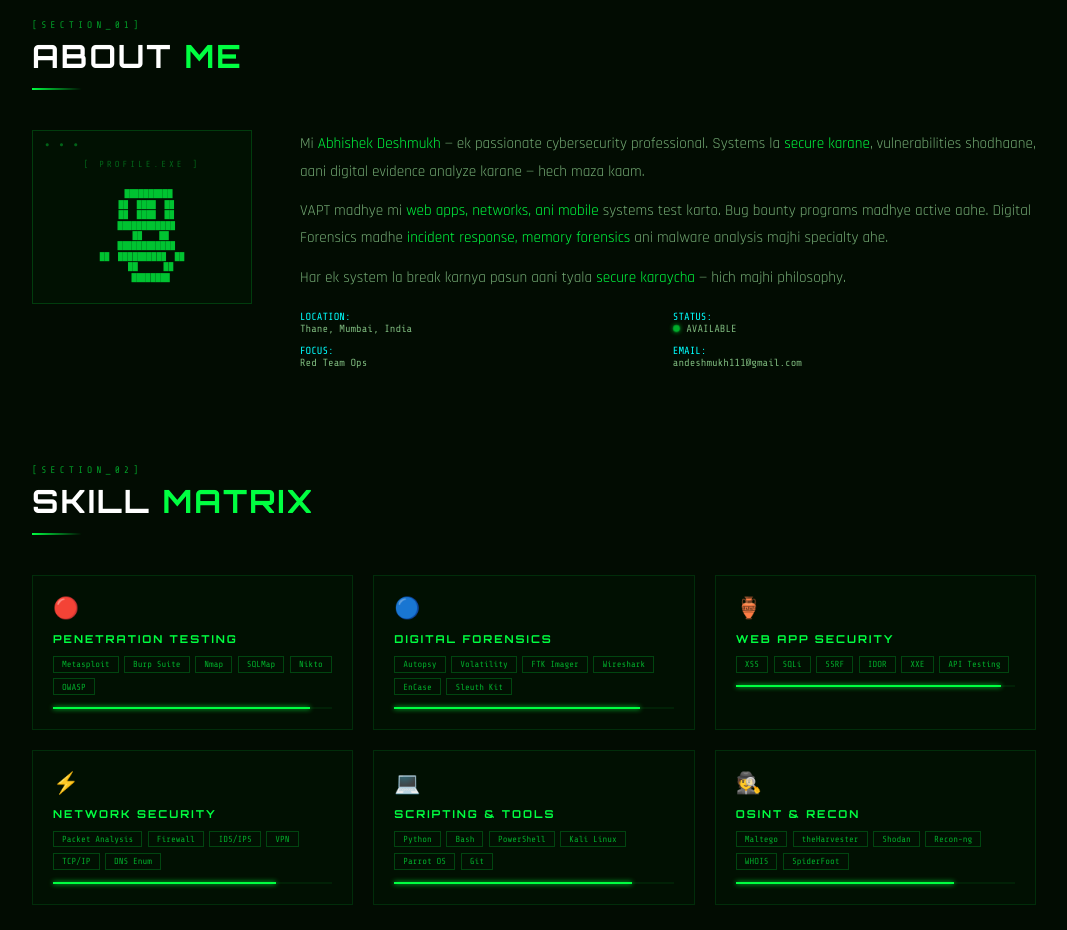
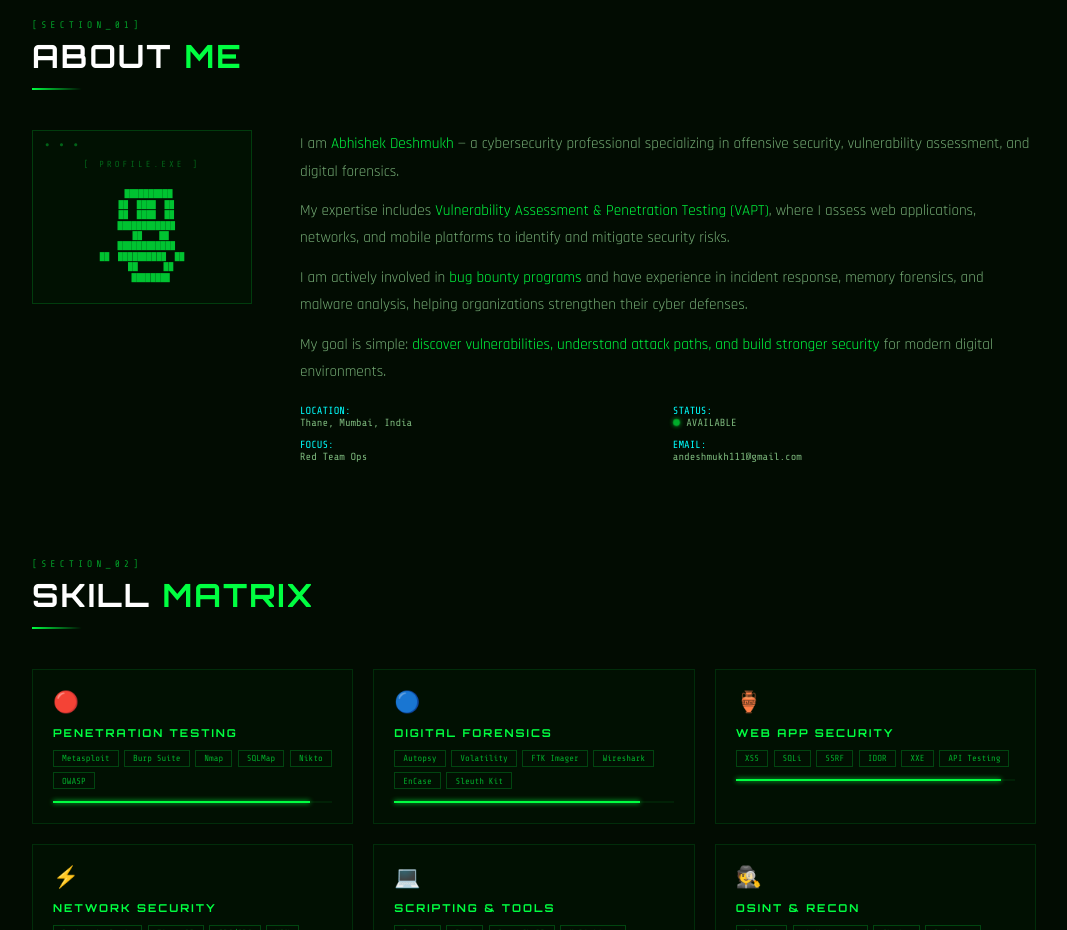
Before and after one commit to mrdeshmukh111/mrdeshmukh, a plain HTML site: page index.html in a window 1280 px wide. Shown: the part 860-1790 px from the top of the page, without its empty margins (106-1173 px from the left). Drawn offline with nearby package versions, Linux system fonts and the light colour scheme.

Commit message:
Update index.html

```diff
--- a/index.html
+++ b/index.html
@@ -191,10 +191,15 @@ footer{position:relative;z-index:2;text-align:center;padding:1.5rem;border-top:1
       </div>
     </div>
     <div class="atxt">
-      <p>Mi <span>Abhishek Deshmukh</span> — ek passionate cybersecurity professional. Systems la <span>secure karane</span>, vulnerabilities shodhaane, aani digital evidence analyze karane — hech maza kaam.</p>
-      <p>VAPT madhye mi <span>web apps, networks, ani mobile</span> systems test karto. Bug bounty programs madhye active aahe. Digital Forensics madhe <span>incident response, memory forensics</span> ani malware analysis majhi specialty ahe.</p>
-      <p>Har ek system la break karnya pasun aani tyala <span>secure karaycha</span> — hich majhi philosophy.</p>
-      <div class="ig">
+      <p>I am <span>Abhishek Deshmukh</span> — a cybersecurity professional specializing in offensive security, vulnerability assessment, and digital forensics.</p>
+
+<p>My expertise includes <span>Vulnerability Assessment & Penetration Testing (VAPT)</span>, where I assess web applications, networks, and mobile platforms to identify and mitigate security risks.</p>
+
+<p>I am actively involved in <span>bug bounty programs</span> and have experience in incident response, memory forensics, and malware analysis, helping organizations strengthen their cyber defenses.</p>
+
+<p>My goal is simple: <span>discover vulnerabilities, understand attack paths, and build stronger security</span> for modern digital environments.</p>
+
+<div class="ig">
         <div class="ii"><span class="ik">LOCATION:</span><br><span class="iv">Thane, Mumbai, India</span></div>
         <div class="ii"><span class="ik">STATUS:</span><br><span class="iv"><span class="sdot"></span>AVAILABLE</span></div>
         <div class="ii"><span class="ik">FOCUS:</span><br><span class="iv">Red Team Ops</span></div>
```
